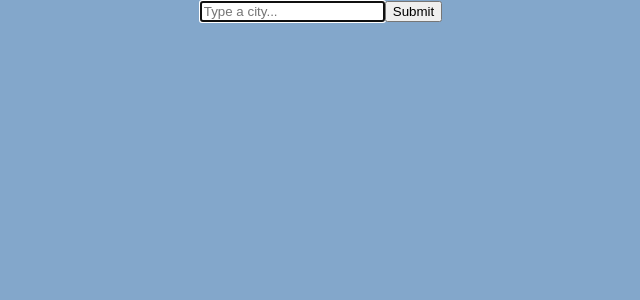
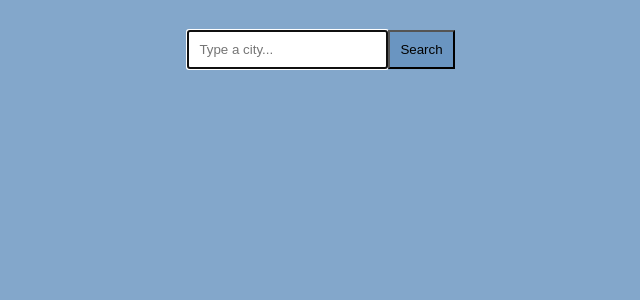
Before and after one commit to aanete/react-app, a React (Create React App) app: page / in a window 1280 px wide. Shown: the top 300 px of the page, without its empty margins (319-959 px from the left). Built offline with nearby package versions, Linux system fonts and the light colour scheme.

Commit message:
Added Bootstrap

```diff
--- a/package.json
+++ b/package.json
@@ -8,6 +8,7 @@
     "@testing-library/user-event": "^13.5.0",
     "axios": "^1.6.8",
     "react": "^18.2.0",
+    "react-bootstrap": "^2.10.2",
     "react-dom": "^18.2.0",
     "react-scripts": "5.0.1",
     "web-vitals": "^2.1.4"
--- a/src/Search.css
+++ b/src/Search.css
@@ -24,3 +24,15 @@ li {
 	font-weight: 600;
 	text-transform: uppercase;
 }
+
+form {
+	margin-top: 30px;
+}
+
+input {
+	padding: 10px;
+}
+
+.searchButton {
+	background: rgb(101, 146, 191, 0.8);
+}
--- a/src/Search.js
+++ b/src/Search.js
@@ -37,7 +37,7 @@ export default function Search() {
 				onChange={updateCity}
 				placeholder="Type a city..."
 			/>
-			<input type="submit" name="Search" />
+			<input type="submit" value="Search" className="searchButton" />
 		</form>
 	);
 
@@ -57,15 +57,19 @@ export default function Search() {
 				</ul>
 				<footer>
 					This project was coded by{" "}
-					<a href="https://github.com/aanete" target="_blank">
+					<a href="https://github.com/aanete" target="_blank" rel="noreferrer">
 						Anete Alksne
 					</a>{" "}
 					and is open-sourced on{" "}
-					<a href="https://github.com/aanete/react-app" target="_blank">
+					<a
+						href="https://github.com/aanete/react-app"
+						target="_blank"
+						rel="noreferrer"
+					>
 						GitHub
 					</a>{" "}
 					and hosted on{" "}
-					<a href="https://www.netlify.com/" target="_blank">
+					<a href="https://www.netlify.com/" target="_blank" rel="noreferrer">
 						Netlify
 					</a>
 					.
```
Also changed, not shown: public/index.html (indentation only), 1 other file (tests, documents, lock files or other folders).
